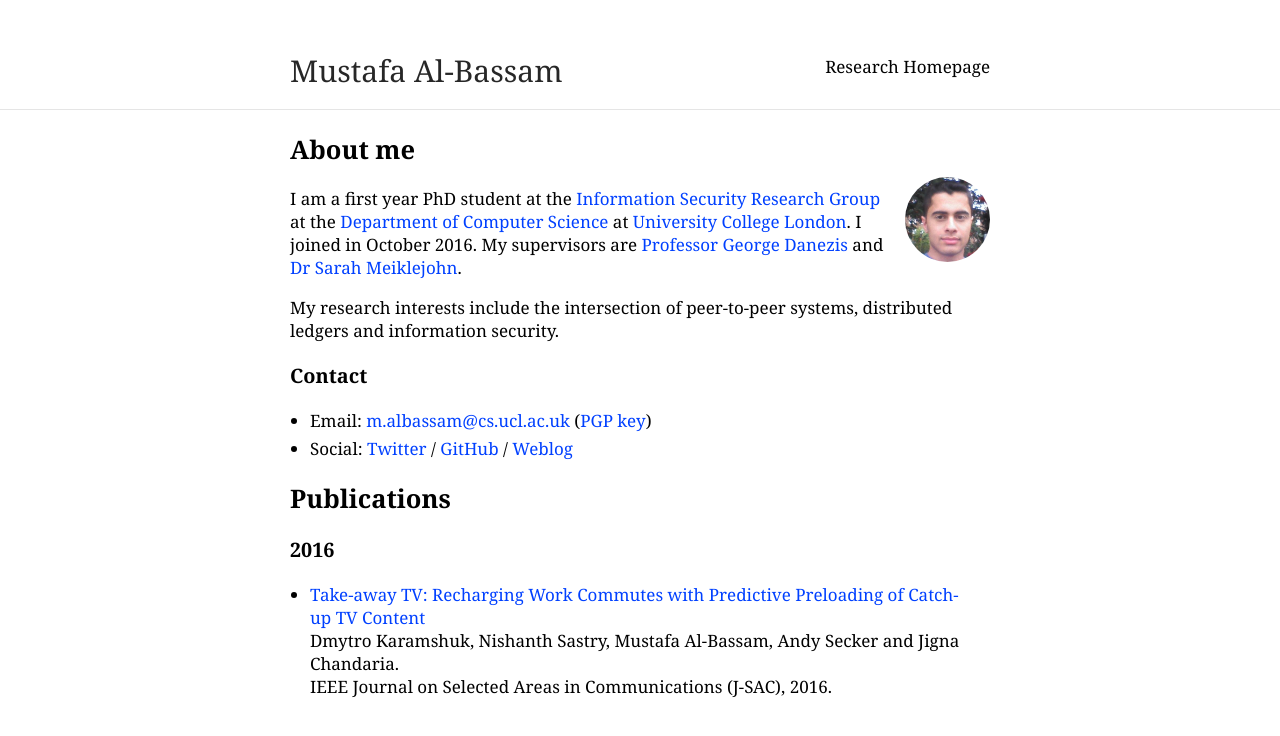
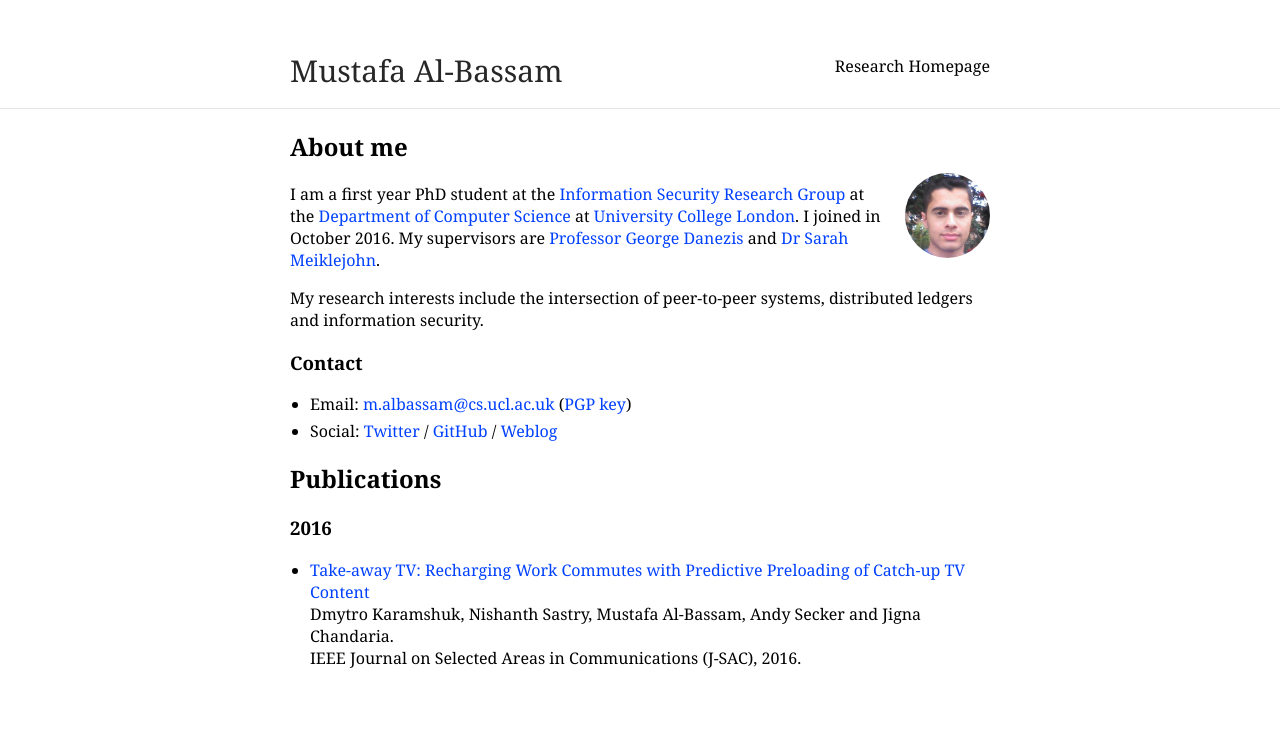
Before and after one commit to musalbas/research-homepage, a Jekyll site: the page built from index.md, in a window 1280 px wide. Shown: the top 736 px of the page. Built offline with Jekyll 4.4.1, drawn with Linux system fonts in a browser that asks for light colours.

Commit message:
Change font size.

```diff
--- a/_sass/_style.scss
+++ b/_sass/_style.scss
@@ -12,7 +12,6 @@ html {
 body {
     margin: 0;
     font-family: Georgia, serif;
-    font-size: 17px;
     height: 100%;
 }
 a {
```
